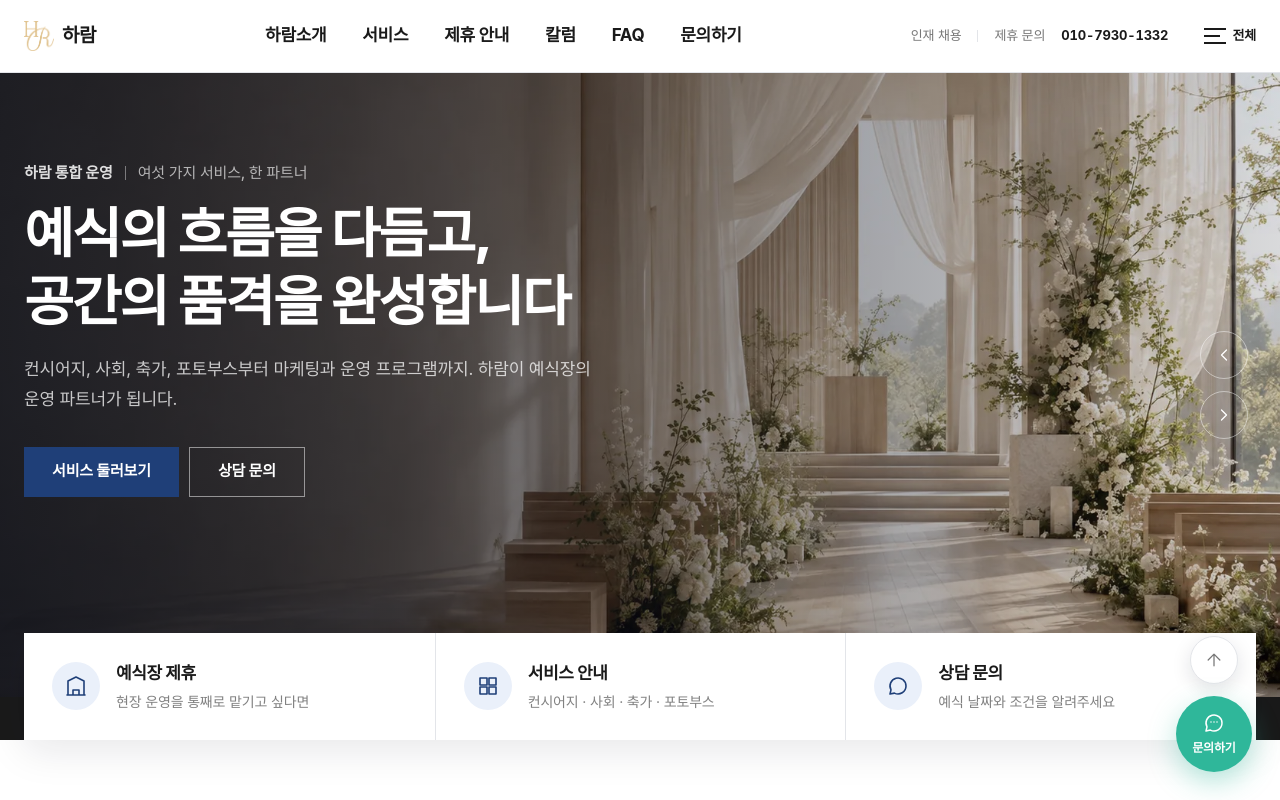
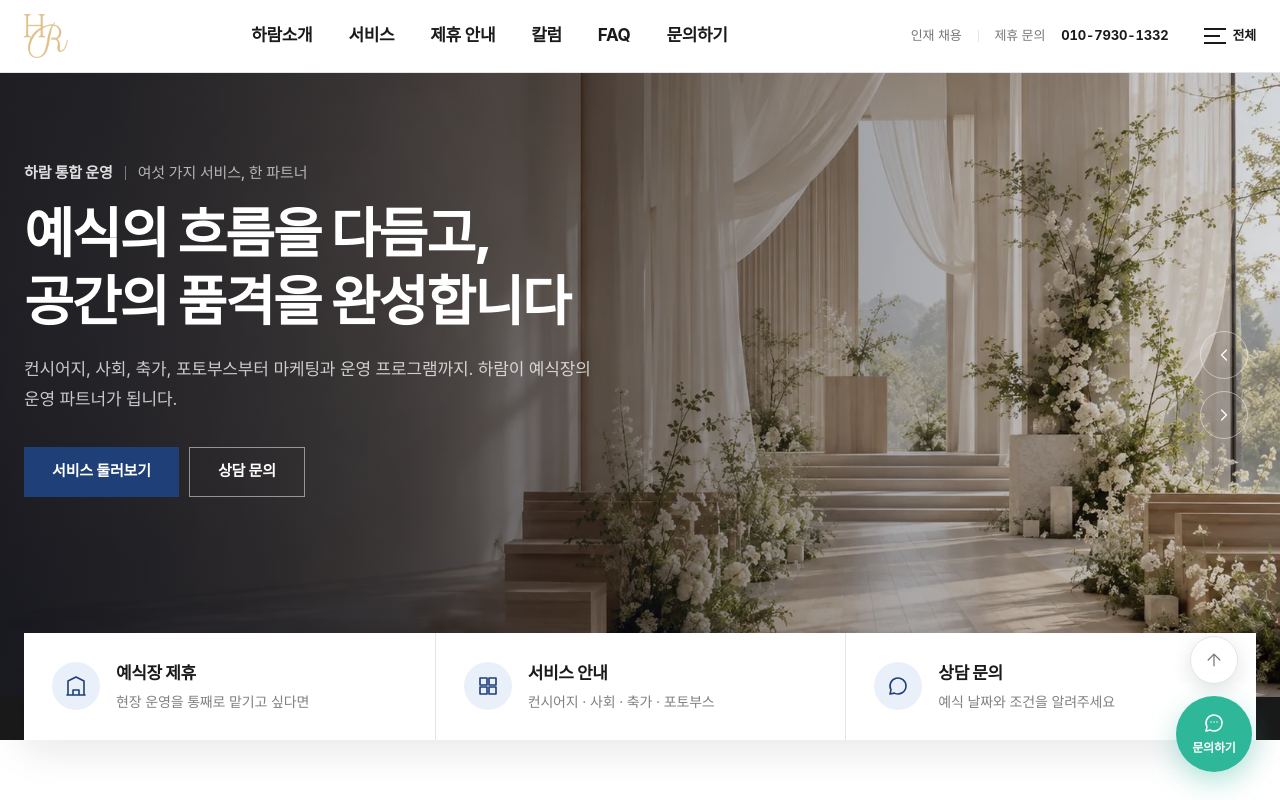
Before and after one commit to gustn0117/haram-wedding, a Next.js app: page / in a window 1280 px wide. Shown: the top 800 px of the page. Built offline with nearby package versions, Linux system fonts and the light colour scheme.

Commit message:
Header shows the logo mark alone
Co-Authored-By: Claude Opus 5 (1M context) <noreply@anthropic.com>

```diff
--- a/components/Navbar.tsx
+++ b/components/Navbar.tsx
@@ -33,9 +33,8 @@ export default function Navbar() {
     <>
       <header className="site-header sticky top-0 z-50 bg-white border-b border-line">
         <div className="max-w-[1280px] mx-auto px-6 h-[72px] flex items-center gap-6">
-          <Link href="/" className="flex items-center gap-2 shrink-0" aria-label="하람 홈">
-            <Image src="/logo-mark.png" alt="" width={30} height={30} className="w-[30px] h-[30px] object-contain" />
-            <span className="text-[19px] font-extrabold tracking-[-0.03em] text-ink">하람</span>
+          <Link href="/" className="flex items-center shrink-0" aria-label="하람 홈">
+            <Image src="/logo-mark.png" alt="하람" width={44} height={44} priority className="w-11 h-11 object-contain" />
           </Link>
 
           <nav aria-label="주요 메뉴" className="hidden lg:flex items-center gap-9 mx-auto">
```
